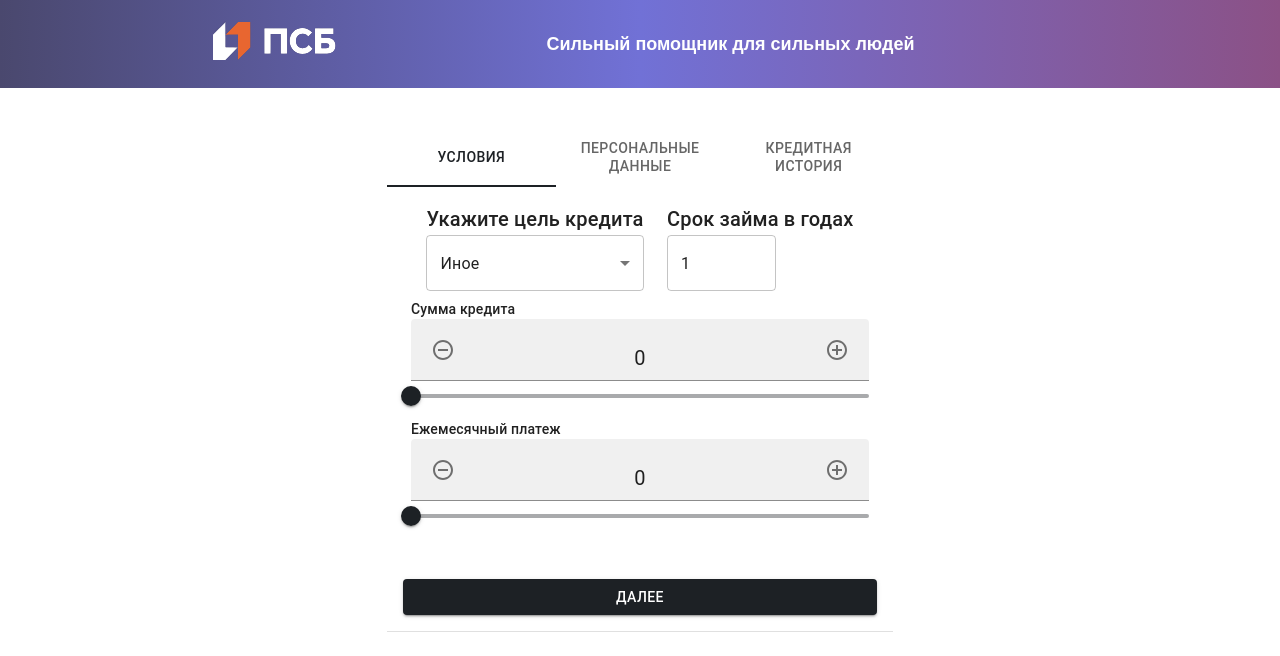
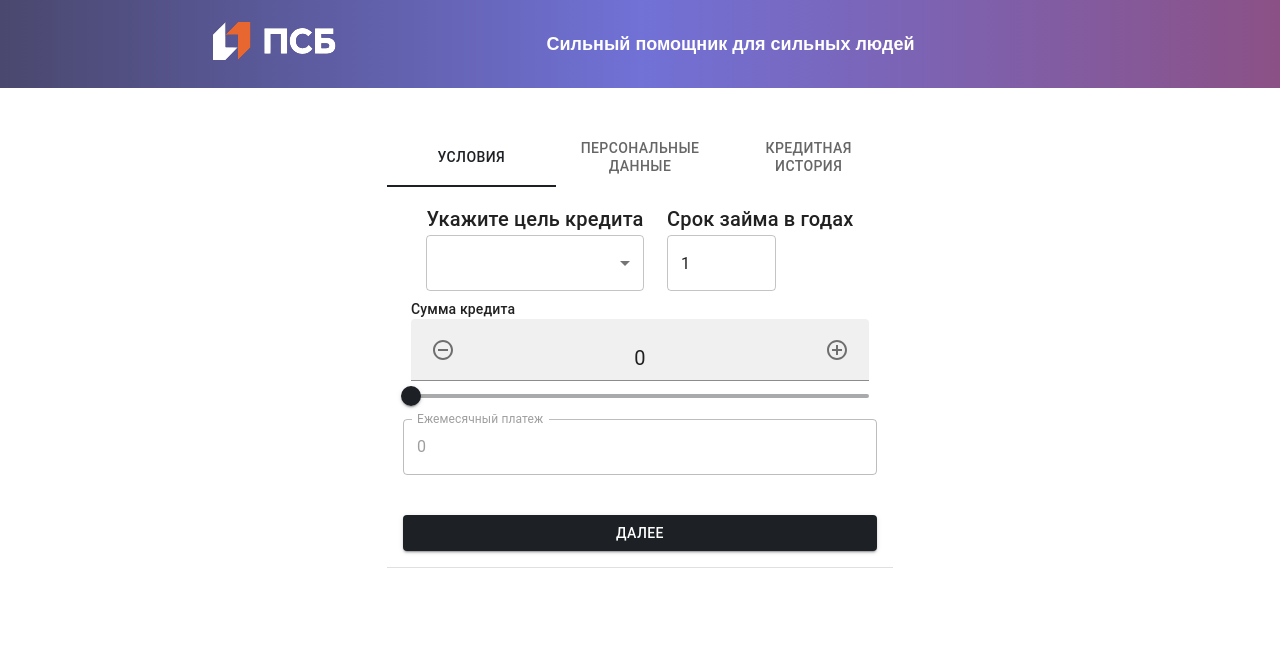
Before and after one commit to BigCubeCat/FinoDays, a React (Vite) app in the folder frontend/: page / in a window 1280 px wide. Shown: the top 656 px of the page. Built offline with nearby package versions, Linux system fonts and the light colour scheme.

Commit message:
feat(done): basic interface

```diff
--- a/frontend/src/app/loan/loanSlice.ts
+++ b/frontend/src/app/loan/loanSlice.ts
@@ -8,9 +8,8 @@ export interface ILoanState {
 
 const initialState: ILoanState = {
   loan: {
-    amount: undefined,
-    percent: undefined,
-    payment: undefined,
+    sum: 0,
+    duration: 1,
     purpose: '',
   },
 };
@@ -19,25 +18,23 @@ export const loanSlice = createSlice({
   name: 'loan',
   initialState,
   reducers: {
-    setAmount: (state, action: PayloadAction<number>) => {
-      state.loan.amount = action.payload;
+    setSum: (state, action: PayloadAction<number>) => {
+      state.loan.sum = action.payload;
     },
-    setPercent: (state, action: PayloadAction<number>) => {
-      state.loan.percent = action.payload;
-    },
-    setPayment: (state, action: PayloadAction<number>) => {
-      state.loan.payment = action.payload;
+    setDuration: (state, action: PayloadAction<number>) => {
+      state.loan.duration = action.payload;
     },
     setPurpose: (state, action: PayloadAction<string>) => {
       state.loan.purpose = action.payload;
     },
-    clear: (state) => {
-      state.loan = initialState.loan;
-    },
   },
 });
 
-export const {setAmount, setPurpose, setPercent, setPayment, clear} =
+export const {
+  setSum,
+  setDuration,
+  setPurpose,
+} =
   loanSlice.actions;
 
 export const selectLoan = (state: RootState) => state.loan;
--- a/frontend/src/app/response/responseAPI.ts
+++ b/frontend/src/app/response/responseAPI.ts
@@ -1,13 +1,9 @@
 import axios from 'axios';
-import {TUser} from '@/app/types.ts';
+import {TLoan, TUser} from '@/app/types.ts';
 
-async function postPlan(user: TUser) {
+async function postPlan(user: TUser, plan: TLoan) {
   return await axios.post('http://localhost:5000/plan/', {
-    user: user,
-    plan: {
-      sum: 1000000,
-      duration: 1,
-    },
+    user, plan,
   });
 }
 
@@ -17,6 +13,6 @@ export async function buyLoan(id: number) {
     .then((resp) => resp.data);
 }
 
-export async function loadResult(user: TUser) {
-  return await postPlan(user).then((resp) => resp.data);
+export async function loadResult(user: TUser, loan: TLoan) {
+  return await postPlan(user, loan).then((resp) => resp.data);
 }
--- a/frontend/src/components/Result/ResultDialog.tsx
+++ b/frontend/src/components/Result/ResultDialog.tsx
@@ -6,16 +6,18 @@ import {selectUser} from '@/app/user/userSlice.ts';
 import {loadResult} from '@/app/response/responseAPI.ts';
 import {TResult} from '@/app/types.ts';
 import ResultCard from './ResultCard';
+import {selectLoan} from '@/app/loan/loanSlice.ts';
 
 export default function ResultDialog(props: {
   open: boolean;
   close: () => void;
 }) {
   const user = useAppSelector(selectUser).user;
+  const loan = useAppSelector(selectLoan).loan;
   const [results, setResults] = useState<TResult[]>([]);
   useEffect(() => {
     const fetchAPI = async () => {
-      const data = await loadResult(user);
+      const data = await loadResult(user, loan);
       console.log(data);
       setResults(data.plans);
     };
--- a/frontend/src/components/forms/ProductForm/ProductForm.tsx
+++ b/frontend/src/components/forms/ProductForm/ProductForm.tsx
@@ -58,9 +58,9 @@ export default function ProductForm(props: {next: () => void}) {
           <Box>
             <Typography variant={'h6'}>Срок займа в годах</Typography>
             <TextField
-              type="number"
-              value={formData.time}
-              onChange={(e) => formData.setTime(Number(e.target.value))}
+              type='number'
+              value={formData.duration}
+              onChange={(e) => formData.setDuration(Number(e.target.value))}
               InputProps={{inputProps: {min: 1, max: 100}}}
             />
           </Box>
@@ -71,17 +71,15 @@ export default function ProductForm(props: {next: () => void}) {
           minimum={1000}
           maximum={10000000}
           step={1000}
-          label="Сумма кредита"
+          label='Сумма кредита'
           enableButtons
         />
-        <MoneyInput
+        <TextField
+          fullWidth
+          disabled
+          label='Ежемесячный платеж'
+          type={'number'}
           value={formData.payment}
-          setValue={formData.setPayment}
-          minimum={1000}
-          maximum={formData.sum}
-          step={1000}
-          label="Ежемесячный платеж"
-          enableButtons
         />
       </Box>
       <Button
--- a/frontend/src/components/forms/ProductForm/useProductForm.ts
+++ b/frontend/src/components/forms/ProductForm/useProductForm.ts
@@ -1,19 +1,30 @@
+import {useAppDispatch, useAppSelector} from '@/app/hooks.ts';
+import {selectLoan, setDuration, setPurpose, setSum} from '@/app/loan/loanSlice.ts';
 import {useState} from 'react';
 
 export default function useProductForm() {
-  const [sum, setSum] = useState(0);
+  const dispatch = useAppDispatch();
+  const loan = useAppSelector(selectLoan).loan;
+
+  const setSumHandler = (sum: number) => {
+    dispatch(setSum(sum));
+    setPayment(Math.round(sum / loan.duration / 12));
+  };
+
+  const setDurationHandler = (d: number) => {
+    dispatch(setDuration(d));
+    setPayment(Math.round(loan.sum / d / 12));
+  };
+
   const [payment, setPayment] = useState(0);
-  const [purpose, setPurpose] = useState('other');
-  const [time, setTime] = useState<number>(1);
 
   return {
-    sum,
-    setSum,
+    sum: loan.sum,
+    setSum: setSumHandler,
+    duration: loan.duration,
+    setDuration: setDurationHandler,
+    purpose: loan.purpose,
+    setPurpose: (purpose: string) => dispatch(setPurpose(purpose)),
     payment,
-    setPayment,
-    purpose,
-    setPurpose,
-    time,
-    setTime,
   };
 }
```
Also changed, not shown: frontend/src/app/types.ts (+3 -4 lines).
